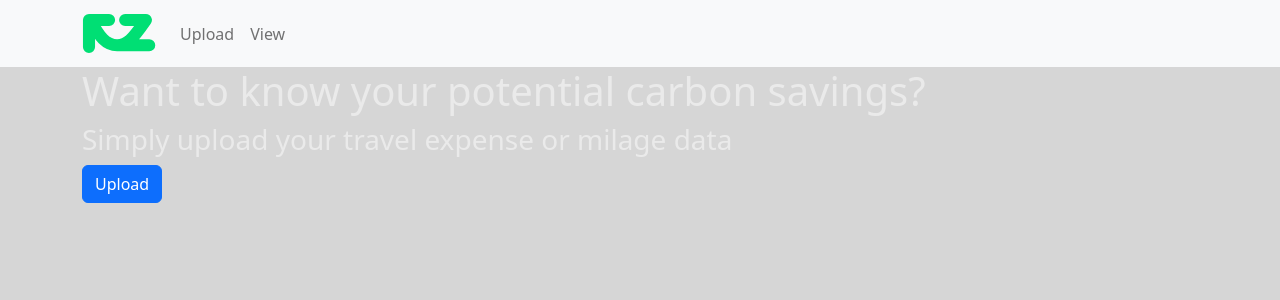
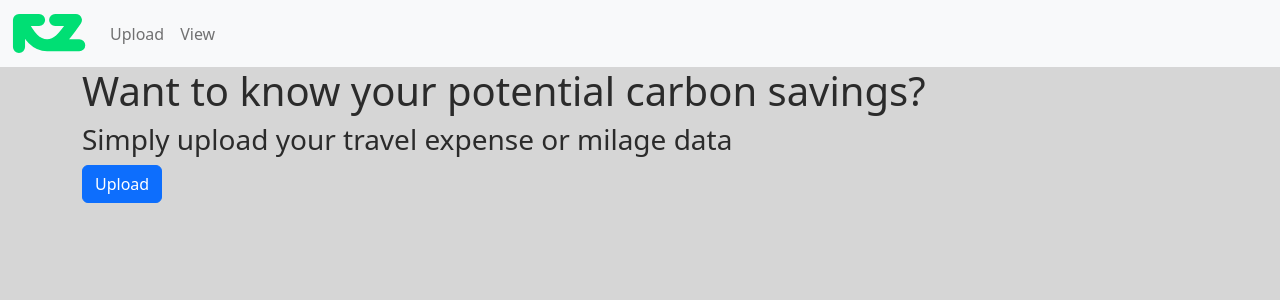
Before and after one commit to philipmortimer/Carbon-Emissions, a React (Create React App) app in the folder frontend/route-zero-enterprise/: page / in a window 1280 px wide. Shown: the top 300 px of the page. Built offline with nearby package versions, Linux system fonts and the light colour scheme.

Commit message:
learning sass with bootstrap

```diff
--- a/frontend/route-zero-enterprise/src/components/Hero/Hero.js
+++ b/frontend/route-zero-enterprise/src/components/Hero/Hero.js
@@ -10,7 +10,7 @@ export const Hero = () => {
     return(
         <>
         <Navbar bg="light" variant="light">
-            <Container>
+            <Container fluid>
             <Navbar.Brand className="navbar-brand" href="https://routezero.world/"><Logo/>{/*RouteZero*/}</Navbar.Brand>
             <Nav className="me-auto">
                 <Link className="nav-link" to="/">Upload</Link>
--- a/frontend/route-zero-enterprise/src/pages/Home/Home.js
+++ b/frontend/route-zero-enterprise/src/pages/Home/Home.js
@@ -1,5 +1,5 @@
 import React, {useEffect} from "react";
-import { Button, Container } from 'react-bootstrap';
+import { Button, Row, Col, Container } from 'react-bootstrap';
 
 export const Home = () => {
 
@@ -8,10 +8,10 @@ export const Home = () => {
     });
 
     return(
-        <Container>
+        <div className="container">
             <h1>Want to know your potential carbon savings?</h1>
             <h3>Simply upload your travel expense or milage data</h3>
             <Button>Upload</Button>
-        </Container>
+        </div>
     );
 }
--- a/frontend/route-zero-enterprise/src/pages/Home/Home.scss
+++ b/frontend/route-zero-enterprise/src/pages/Home/Home.scss
@@ -0,0 +1,12 @@
+@mixin make-container($padding-x: $container-padding-x){
+    margin-top: 4rem;
+    width: 100%;
+    padding-right: $padding-x;
+    padding-left: $padding-x;
+    margin-right: auto;
+    margin-left: auto;
+}
+
+.custom-container{
+    @include make-container();
+}
--- a/frontend/route-zero-enterprise/src/style.scss
+++ b/frontend/route-zero-enterprise/src/style.scss
@@ -1,7 +1,13 @@
+/* and customise defaults... */
+$body-bg: #d6d6d6;
+$body-color: #2b2b2b;
 
-/* customise defaults... */
-$body-bg: #d6d6d6;
-$body-color: #eaeaea;
+//$navbar-padding-y: 10rem 10rem;
 
 /* ...then import */
 @import "../node_modules/bootstrap/scss/bootstrap.scss";
+
+@import "./pages/Home/Home.scss";
+@import "./components/Hero/Hero.scss";
+@import "./components/Logo/Logo.scss";
+@import "./pages/Graph/Graph.scss";
```
